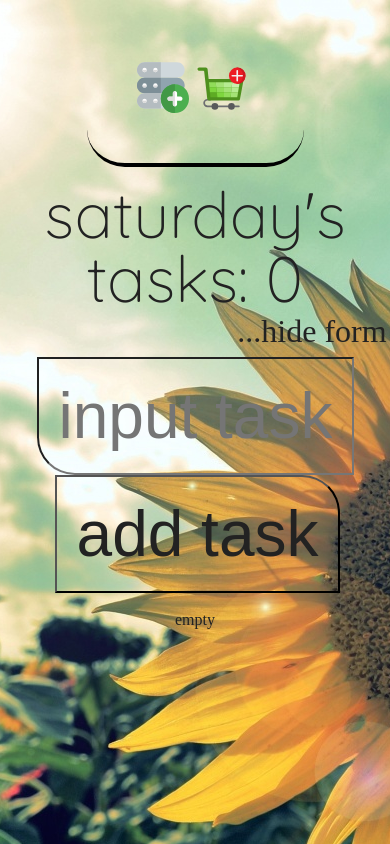
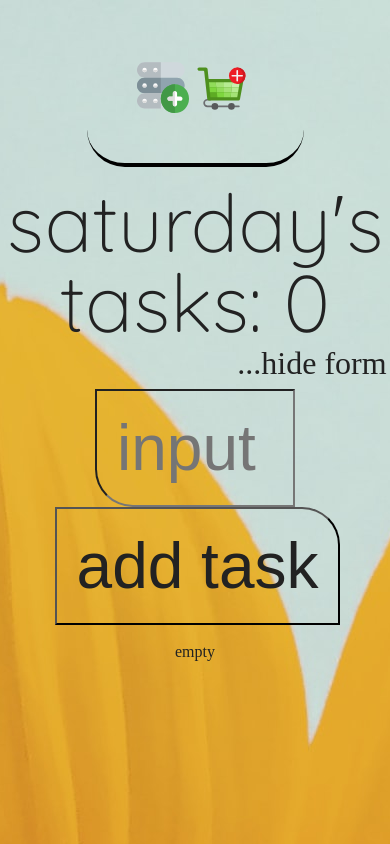
Before and after one commit to montgomeryrd/kimmie-app, a React (Create React App) app: page /tasks in a window 390 px wide. Built offline with nearby package versions, Linux system fonts and the light colour scheme.

Commit message:
mobile styles

```diff
--- a/src/styles/styles.css
+++ b/src/styles/styles.css
@@ -27,7 +27,7 @@ html {
     -webkit-tap-highlight-color: transparent;
 }
 body {
-    background-image: url("../assets/sunt.jpg");
+    background-image: url("../assets/sunr.jpg");
     background-position: top;
     background-repeat: no-repeat;
     background-attachment: fixed;
@@ -59,7 +59,7 @@ body {
 /* Task Page and Shopping List Styles */
 .title {
     font-family: 'Quicksand', sans-serif;
-    font-size: 4rem;
+    font-size: 5rem;
     text-align: center;
     padding: 5px;
 }
@@ -78,7 +78,7 @@ body {
     background: none;
     padding: 20px;
     font-size: 4rem;
-    width: 70%;
+    width: 40%;
     border-bottom-left-radius: 10mm;
 }
 .submit {
@@ -95,9 +95,10 @@ body {
 }
 .item-form-container form input {
     background: none;
-    padding: 5px;
-    width: 70%;
-    border-bottom-left-radius: 2mm;
+    padding: 20px;
+    font-size: 4rem;
+    width: 40%;
+    border-bottom-left-radius: 10mm;
 }
 .list-container {
     display: block;
@@ -105,20 +106,21 @@ body {
 }
 .task {
     margin: 0 auto;
-    border-bottom: solid 2px #1ABC9C ;
+    border-bottom: solid 4px #1ABC9C ;
     width: 90%;
     font-family: 'Quicksand', sans-serif;
-    font-size: 2rem;
-    padding: 5px;
+    font-size: 5rem;
+    padding: 10px;
     border-bottom-style: dotted;
+    overflow-wrap: break-word;
 }
 .item {
     margin: 0 auto;
-    border-bottom: solid 2px #1ABC9C ;
+    border-bottom: solid 4px #1ABC9C ;
     width: 90%;
     font-family: 'Quicksand', sans-serif;
-    font-size: 2rem;
-    padding: 5px;
+    font-size: 5rem;
+    padding: 10px;
     border-bottom-style: dotted;
     overflow-wrap: break-word;
 }
@@ -137,6 +139,7 @@ body {
 .clear-btn {
     font-family: 'Quicksand', sans-serif;
     font-weight: bold;
+    font-size: 4rem;
     color: black;
     padding: 5px;
     background: none;
@@ -144,7 +147,7 @@ body {
     margin-top: 5px;
 }
 .footer {
-    height: 10px;
+    height: 50px;
 }
 /* scrollbar */
 * {
```
Also changed, not shown: src/assets/sunr.jpg (added), src/assets/sunt.jpg (deleted).
